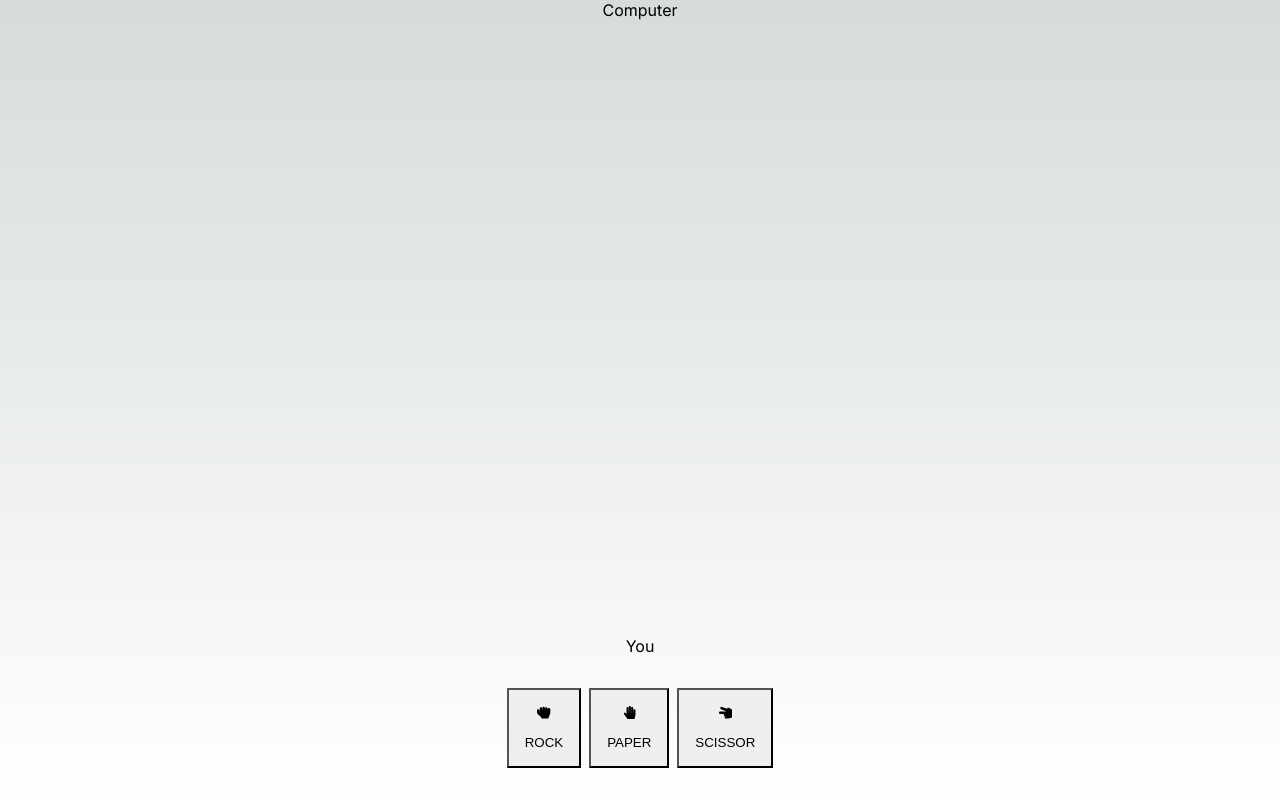
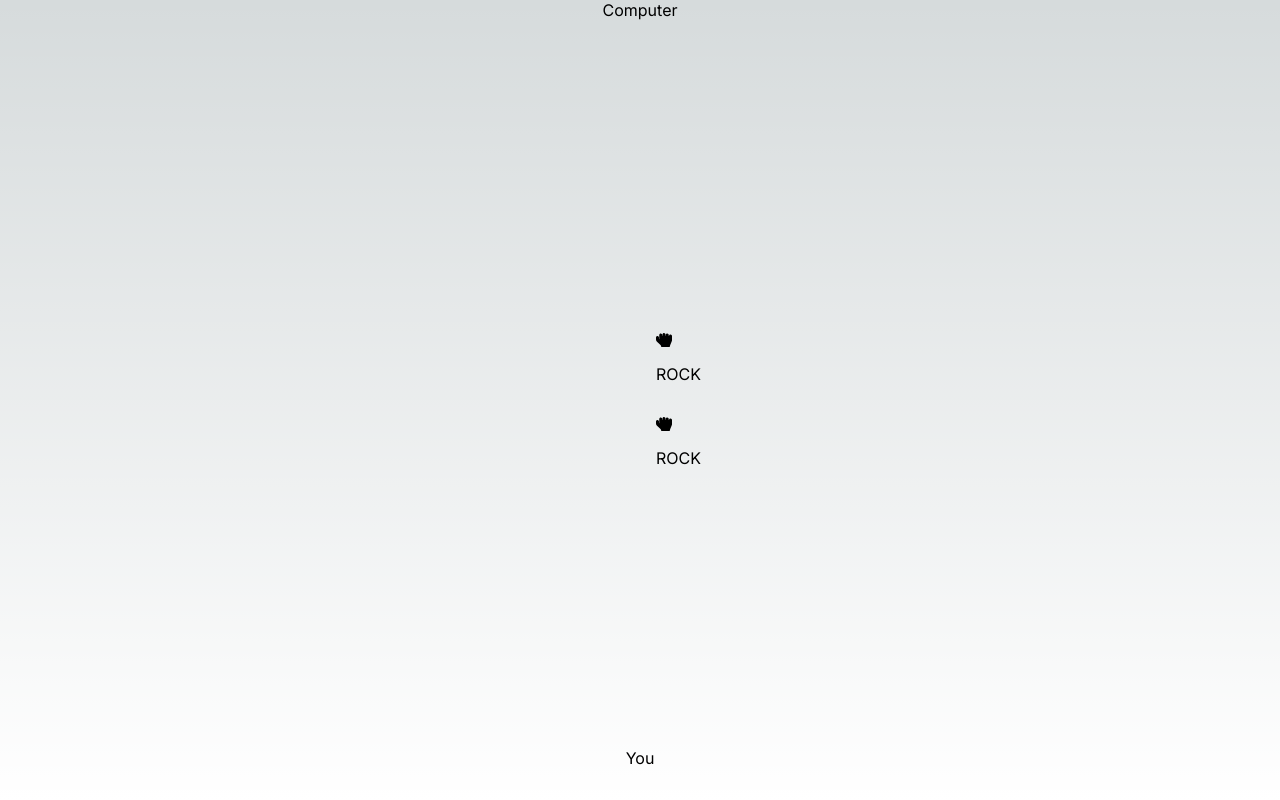
Before and after one commit to seedy/lonestone-test, a Next.js app: page / in a window 1280 px wide. Both pictures are taken after a click on the button "ROCK". Built offline with nearby package versions, Linux system fonts and the light colour scheme.

Commit message:
feat(chifumi): v1

```diff
--- a/app/page.tsx
+++ b/app/page.tsx
@@ -1,3 +1,4 @@
+import Result from '@/components/Result'
 import styles from './page.module.css'
 import Hand from '@/components/Hand'
 
@@ -5,7 +6,9 @@ export default function Home() {
   return (
     <main className={styles.main}>
        <section className={styles.score}></section>
-       <section className={styles.center}></section>
+       <section className={styles.center}>
+        <Result/>
+       </section>
        <section className={styles.computer}>
         Computer
        </section>
--- a/components/ButtonChifumi/index.module.scss
+++ b/components/ButtonChifumi/index.module.scss
@@ -4,8 +4,10 @@
     padding: 1rem;
     gap: 1rem;
 
+    cursor: pointer;
+
     &:hover {
-        transform: translateY(-40%);
+        transform: translateY(-30%);
         transition: transform 0.5s;
     }
 }
--- /dev/null
+++ b/components/CardChifumi/index.module.scss
@@ -0,0 +1,6 @@
+.root {
+    display: flex;
+    flex-direction: column;
+    padding: 1rem;
+    gap: 1rem;
+}
--- /dev/null
+++ b/components/CardChifumi/index.tsx
@@ -0,0 +1,21 @@
+import { Move, PAPER, ROCK, SCISSOR } from "@/constants/move"
+import { ComponentProps } from "react"
+import styles from "./index.module.scss"
+import {FaHandRock, FaHandPaper, FaHandScissors} from "react-icons/fa";
+
+interface CardChifumiProps extends ComponentProps<"div"> {
+    variant: Move
+
+}
+const CardChifumi = ({variant, ...props}: CardChifumiProps) => {
+    return (
+    <div className={styles.root} {...props}>
+      {variant === ROCK && <FaHandRock />}
+      {variant === PAPER && <FaHandPaper />}
+      {variant === SCISSOR && <FaHandScissors />}
+      {variant}
+    </div>
+    )
+}
+
+export default CardChifumi;
--- a/components/Context.tsx
+++ b/components/Context.tsx
@@ -1,15 +1,18 @@
 "use client";
 
 import { Move } from "@/constants/move";
+import useComputer from "@/hooks/useComputer";
 import useScore from "@/hooks/useScore";
 import { ReactNode, createContext, useState, useContext } from "react";
 
 const ContextStore = createContext<{
     move: Move | undefined,
-    setMove: (nextMove: Move) => void
+    setMove: (nextMove: Move | undefined) => void
     score: number[]
     history: boolean[]
     onScore: (didIWin: boolean) => void
+    computerMove: Move | undefined
+    onComputerMove: () => void
 } | undefined>(undefined);
 
 
@@ -30,8 +33,9 @@ interface ContextProps {
 const Context = ({children}: ContextProps) => {
     const [move, setMove] = useState<Move | undefined>();
     const [{score, history}, onScore] = useScore();
+    const [computerMove, onComputerMove] = useComputer();
 
-    return <ContextStore.Provider value={{move, setMove, score, history, onScore}}>{children}</ContextStore.Provider>;
+    return <ContextStore.Provider value={{move, setMove, computerMove, onComputerMove, score, history, onScore}}>{children}</ContextStore.Provider>;
 }
 
 export default Context
--- a/components/Hand/index.tsx
+++ b/components/Hand/index.tsx
@@ -8,10 +8,10 @@ import { useEffect, useState } from "react";
 
 interface HandProps {
     move: Move | undefined,
-    setMove: (nextMove: Move) => void
+    setMove: (nextMove: Move | undefined) => void
 }
 const Hand = () => {
-    const {move, setMove} = useContextStore();
+    const {move, setMove, onComputerMove , onScore} = useContextStore();
 
     const onClickPaper = () => {
         setMove(PAPER);
@@ -25,13 +25,9 @@ const Hand = () => {
         setMove(ROCK);
     }
 
-    useEffect(() => {
-        if (move) {
-            setTimeout(() => {
-
-            }, 1000)
-        }
-    })
+    if (move) {
+        return null;
+    }
 
     return (
         <ButtonGroup spacing={8}>
--- /dev/null
+++ b/components/Result/index.tsx
@@ -0,0 +1,33 @@
+"use client"
+
+import CardChifumi from "@/components/CardChifumi";
+import { useContextStore } from "@/components/Context";
+import { Flex } from "@chakra-ui/react";
+import { useEffect } from "react";
+
+const Result = () => {
+    const {move, computerMove, onComputerMove, setMove} = useContextStore();
+
+
+    useEffect(() => {
+        if (move) {
+            onComputerMove();
+            setTimeout(() => {
+                setMove(undefined);
+            }, 3000);
+        }
+    }, [move, setMove, onComputerMove])
+
+    if (!move || !computerMove) {
+        return null;
+    }
+
+    return (
+        <Flex direction="column">
+            <CardChifumi variant={computerMove}/>
+            <CardChifumi variant={move} />
+        </Flex>
+    )
+}
+
+export default Result;
--- a/constants/move.ts
+++ b/constants/move.ts
@@ -3,3 +3,7 @@ export const PAPER = "PAPER" as const;
 export const SCISSOR = "SCISSOR" as const;
 
 export type Move = typeof ROCK | typeof PAPER | typeof SCISSOR
+
+const MOVES = [ROCK, PAPER, SCISSOR];
+
+export default MOVES;
--- /dev/null
+++ b/hooks/useComputer.ts
@@ -0,0 +1,15 @@
+import MOVES, { Move } from "@/constants/move";
+import { useState } from "react";
+
+const useComputer = () => {
+    const [computerMove, setComputerMove] = useState<Move | undefined>();
+
+    const onMove = () => {
+        const randomMove = MOVES[Math.floor(Math.random() * MOVES.length)];
+        setComputerMove(randomMove);
+    }
+
+    return [computerMove, onMove] as const
+}
+
+export default useComputer
```
